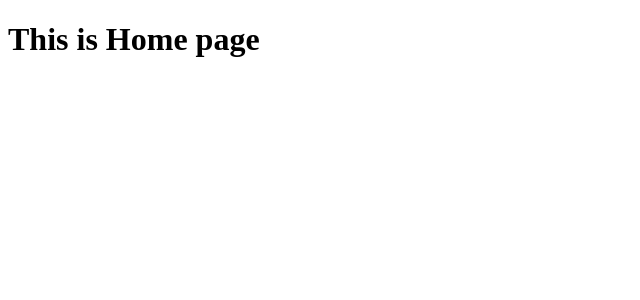
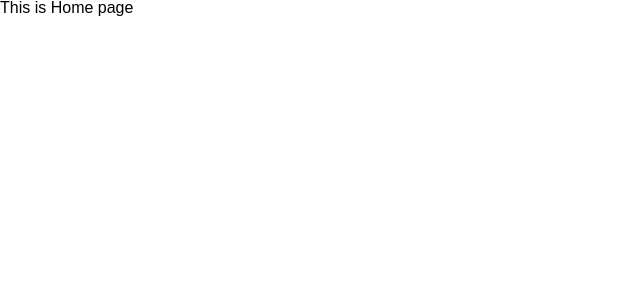
Before and after one commit to HJ2Yoon/nextjs-boilerplate, a Next.js app: page / in a window 1280 px wide. Shown: the top 300 px of the page, without its empty margins (0-640 px from the left). Built offline with nearby package versions, Linux system fonts and the light colour scheme.

Commit message:
[feat]: GlobalStyle 적용

```diff
--- a/package.json
+++ b/package.json
@@ -22,6 +22,7 @@
     "react-dom": "18.2.0",
     "react-hook-form": "^7.45.2",
     "styled-components": "^6.0.5",
+    "styled-reset": "^4.5.1",
     "tailwindcss": "3.3.3",
     "typescript": "5.1.6"
   }
--- /dev/null
+++ b/src/pages/_app.tsx
@@ -0,0 +1,11 @@
+import { AppProps } from "next/app";
+import GlobalStyle from "styles/global-styles";
+
+export default function App({ Component, pageProps }: AppProps) {
+  return (
+    <>
+      <GlobalStyle />
+      <Component {...pageProps} />
+    </>
+  );
+}
--- /dev/null
+++ b/src/styles/global-styles.ts
@@ -0,0 +1,36 @@
+import { createGlobalStyle } from 'styled-components';
+import reset from 'styled-reset';
+
+const GlobalStyle = createGlobalStyle`
+
+${reset}
+
+a {
+  text-decoration: none;
+  color: inherit;
+}
+* {
+  box-sizing: border-box;
+}
+html, body, div, span, h1, h2, h3, h4, h5, h6, p,
+a, dl, dt, dd, ol, ul, li, form, label, table {
+  margin: 0;
+  padding: 0;
+  border: 0;
+  vertical-align: baseline;
+}
+body {
+  line-height: 1;
+  font-family: sans-serif;
+}
+ol, ul {
+  list-style: none;
+}
+button {
+  border: 0;
+  background: transparent;
+  cursor: pointer;
+}
+`;
+
+export default GlobalStyle;
```
Also changed, not shown: 1 other file (tests, documents, lock files or other folders).
